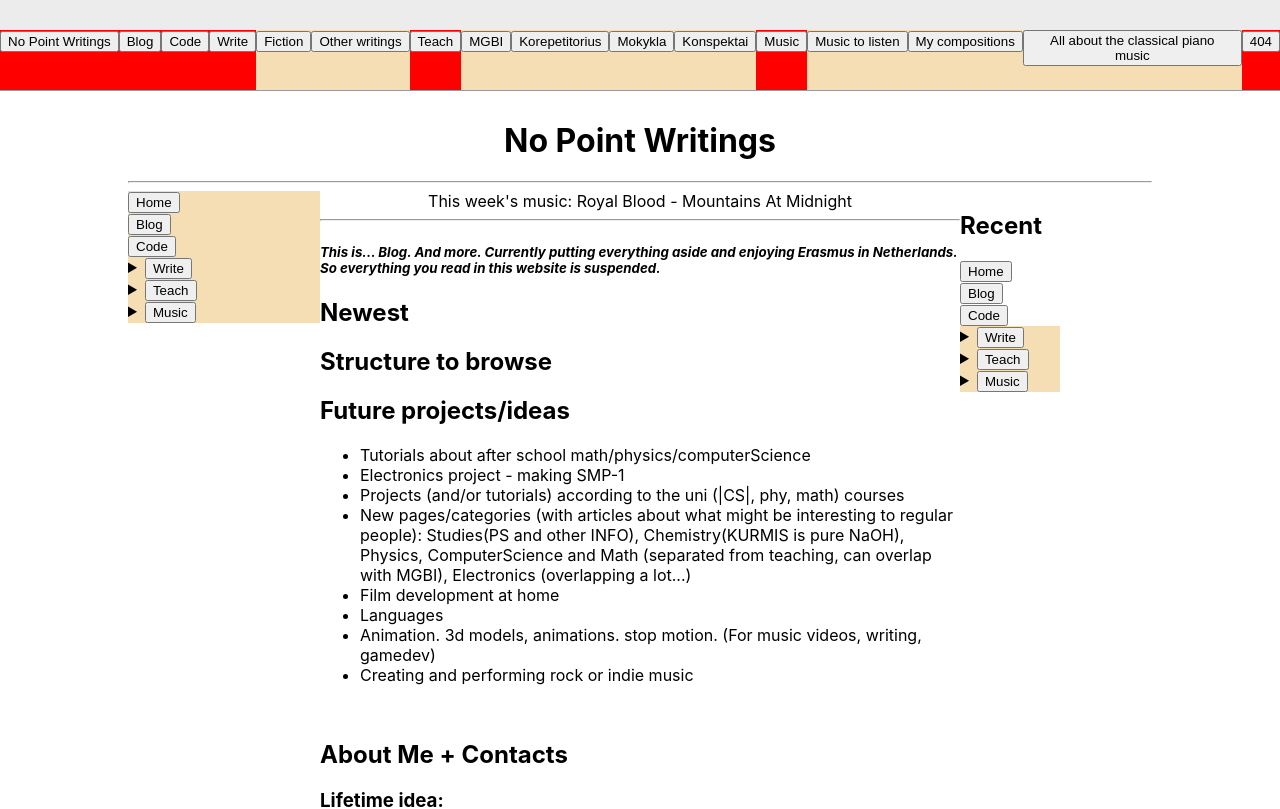
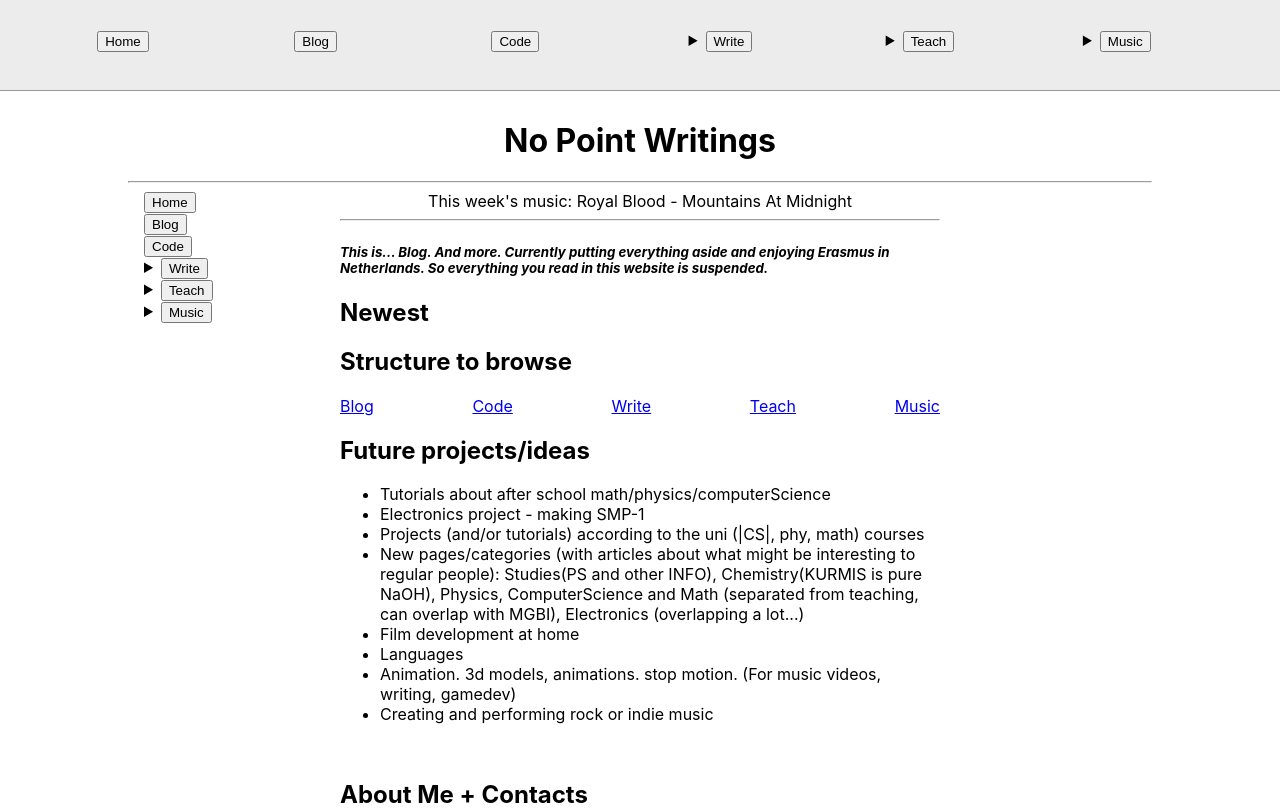
Before and after one commit to naglissul/naglissul.github.io, a React (Create React App) app: page / in a window 1280 px wide. Shown: the top 809 px of the page. Built offline with nearby package versions, Linux system fonts and the light colour scheme.

Commit message:
Decent navigation

```diff
--- a/src/App.tsx
+++ b/src/App.tsx
@@ -1,11 +1,9 @@
-import { Routes, Route, HashRouter, Outlet } from "react-router-dom";
+import { Routes, Route, HashRouter } from "react-router-dom";
 import { routes } from "./constants";
 import NavHeader from "./generalComponents/NavHeader";
 import TitleHeader from "./generalComponents/TitleHeader";
-import NavRecent from "./generalComponents/NavRecent";
 import NavTree from "./generalComponents/NavTree";
 import Contacts from "./pages/homePage/components/Contacts";
-import HomePage from "./pages/homePage/HomePage";
 
 function App() {
   return (
@@ -15,16 +13,14 @@ function App() {
         <TitleHeader />
         <main>
           <aside>
-            <NavTree />
+            <NavTree routes={routes} />
           </aside>
           <Routes>
             {routes.map((route, index) => (
               <Route key={index} path={route.path} element={route.element} />
             ))}
           </Routes>
-          <aside>
-            <NavRecent />
-          </aside>
+          <aside></aside>
         </main>
         <footer>
           <Contacts />
--- a/src/constants.tsx
+++ b/src/constants.tsx
@@ -11,41 +11,55 @@ export const POSTS_URL =
 export const TUTORIALS_URL =
   "https://raw.githubusercontent.com/naglissul/blog-posts/main/tutorials/";
 
-export const routes = [
+export interface IRoute {
+  path: string;
+  title: string;
+  element: JSX.Element;
+}
+
+export const routes: IRoute[] = [
   {
     path: "/",
     element: <HomePage />,
     title: "No Point Writings",
   },
-  { path: "/blog", title: "Blog", element: <BlogPage /> },
-  { path: "/code", title: "Code", element: <CodePage /> },
+  { path: "/blog/", title: "Blog", element: <BlogPage /> },
+  { path: "/code/", title: "Code", element: <CodePage /> },
   {
-    path: "/write",
+    path: "/write/",
     title: "Write",
     element: <WritePage />,
   },
   {
-    path: "/write/fiction",
+    path: "/write/fiction/",
     title: "Fiction",
-    element: <h1>Sniegas, slam, kiti tekstai... Language categories</h1>,
+    element: (
+      <section>
+        <h1>Sniegas, slam, kiti tekstai... Language categories</h1>
+      </section>
+    ),
   },
   {
-    path: "/write/other",
+    path: "/write/other/",
     title: "Other writings",
-    element: <h1>Book of everything</h1>,
+    element: (
+      <section>
+        <h1>Book of everything</h1>
+      </section>
+    ),
   },
   {
-    path: "/teach",
+    path: "/teach/",
     title: "Teach",
     element: <TeachPage />,
   },
   {
-    path: "/teach/mgbi",
+    path: "/teach/mgbi/",
     title: "MGBI",
     element: <h1>Mokslas gali būti įdomus. Mostly addressed for LT</h1>,
   },
   {
-    path: "/teach/korep",
+    path: "/teach/korep/",
     title: "Korepetitorius",
     element: (
       <h1>
@@ -54,7 +68,7 @@ export const routes = [
     ),
   },
   {
-    path: "/teach/school",
+    path: "/teach/school/",
     title: "Mokykla",
     element: (
       <h1>
@@ -64,7 +78,7 @@ export const routes = [
     ),
   },
   {
-    path: "/teach/konsp",
+    path: "/teach/konsp/",
     title: "Konspektai",
     element: (
       <h1>
@@ -74,23 +88,23 @@ export const routes = [
   },
 
   {
-    path: "/music",
+    path: "/music/",
     title: "Music",
     element: <MusicPage />,
   },
   {
-    path: "/music/listen",
+    path: "/music/listen/",
     title: "Music to listen",
     element: <h1>Here about the music that I listen</h1>,
   },
   {
-    path: "/music/compose",
+    path: "/music/compose/",
     title: "My compositions",
     element: <h1>Fistly, the piano...</h1>,
   },
   {
-    path: "/music/piano",
-    title: "All about the classical piano music",
+    path: "/music/piano/",
+    title: "Classical piano",
     element: (
       <h1>
         I play on youtube, list of the best pieces..., places to play piano
--- a/src/generalComponents/NavHeader/index.tsx
+++ b/src/generalComponents/NavHeader/index.tsx
@@ -1,46 +1,86 @@
 import { NavigateFunction, useNavigate } from "react-router-dom";
 import { StyledNavHeader } from "./NavHeader.styled";
+import { IRoute } from "../../constants";
+import React from "react";
 
-interface IRoute {
+interface ISubRoute extends IRoute {}
+
+interface ISuperRoute {
   path: string;
   title: string;
   element: JSX.Element;
+  children: JSX.Element[];
 }
 
 interface INavProps {
-  routes: Array<IRoute>;
+  routes: IRoute[];
 }
 
-const SubRoute: React.FC<IRoute> = ({ path, title }) => {
+const SuperRoute: React.FC<ISuperRoute> = ({ path, title, children }) => {
+  const navigate: NavigateFunction = useNavigate();
+
+  return React.Children.count(children) !== 0 ? (
+    <div style={{ width: "100px" }}>
+      <details>
+        <summary>
+          <button onClick={() => navigate(path)}>{title}</button>
+        </summary>
+        <ul>{children}</ul>
+      </details>
+    </div>
+  ) : (
+    <div style={{ width: "100px" }}>
+      <button onClick={() => navigate(path)}>{title}</button>
+    </div>
+  );
+};
+
+const SubRoute: React.FC<ISubRoute> = ({ path, title }) => {
   const navigate: NavigateFunction = useNavigate();
 
   return (
-    <span style={{ backgroundColor: "wheat" }}>
-      <button onClick={() => navigate(path)}>{title}</button>
-    </span>
-  );
-};
-
-const SuperRoute: React.FC<IRoute> = ({ path, title }) => {
-  const navigate: NavigateFunction = useNavigate();
-
-  return (
-    <span style={{ backgroundColor: "red" }}>
-      <button onClick={() => navigate(path)}>{title}</button>
-    </span>
+    <li>
+      <button
+        onClick={() => {
+          navigate(path);
+        }}
+      >
+        {title}
+      </button>
+    </li>
   );
 };
 
 const NavHeader: React.FC<INavProps> = ({ routes }) => {
+  function numOfSlashes(str: string): number {
+    return str.split("/").length - 1;
+  }
+
   return (
     <StyledNavHeader>
-      {routes.map((route: IRoute, index: number) =>
-        route.path.split("/").length - 1 > 1 ? (
-          <SubRoute key={index} {...route} />
-        ) : (
-          <SuperRoute key={index} {...route} />
+      {routes
+        .filter(
+          (route) =>
+            numOfSlashes(route.path) === 2 || numOfSlashes(route.path) === 1
         )
-      )}
+        .map((route) => (
+          <SuperRoute
+            {...route}
+            key={route.title}
+            title={route.path === "/" ? "Home" : route.title}
+          >
+            {routes
+              .filter(
+                (subroute) =>
+                  numOfSlashes(subroute.path) === 3 &&
+                  subroute.path.includes(route.path) &&
+                  route.path !== "/"
+              )
+              .map((subroute) => (
+                <SubRoute key={subroute.title} {...subroute} />
+              ))}
+          </SuperRoute>
+        ))}
     </StyledNavHeader>
   );
 };
--- a/src/generalComponents/NavRecent.tsx
+++ /dev/null
@@ -1,94 +0,0 @@
-import { useNavigate } from "react-router-dom";
-function NavRecent() {
-  const navigate = useNavigate();
-  return (
-    <>
-      <h1>Recent</h1>
-      <nav>
-        <div style={{ width: "100px" }}>
-          <button
-            onClick={() => {
-              navigate("/");
-            }}
-          >
-            Home
-          </button>
-        </div>
-        <div style={{ width: "100px" }}>
-          <button
-            onClick={() => {
-              navigate("/blog");
-            }}
-          >
-            Blog
-          </button>
-        </div>
-        <div style={{ width: "100px" }}>
-          <button
-            onClick={() => {
-              navigate("/code");
-            }}
-          >
-            Code
-          </button>
-        </div>
-        <div style={{ width: "100px" }}>
-          <details style={{ backgroundColor: "wheat" }}>
-            <summary>
-              <button
-                onClick={() => {
-                  navigate("/write");
-                }}
-              >
-                Write
-              </button>
-            </summary>
-            <ul>
-              <li>Fiction</li>
-              <li>Other</li>
-            </ul>
-          </details>
-        </div>
-        <div style={{ width: "100px" }}>
-          <details style={{ backgroundColor: "wheat" }}>
-            <summary>
-              <button
-                onClick={() => {
-                  navigate("/teach");
-                }}
-              >
-                Teach
-              </button>
-            </summary>
-            <ul>
-              <li>School</li>
-              <li>Korep</li>
-              <li>Konsp</li>
-              <li>MGBI</li>
-            </ul>
-          </details>
-        </div>
-        <div style={{ width: "100px" }}>
-          <details style={{ backgroundColor: "wheat" }}>
-            <summary>
-              <button
-                onClick={() => {
-                  navigate("/music");
-                }}
-              >
-                Music
-              </button>
-            </summary>
-            <ul>
-              <li>Listen</li>
-              <li>Piano</li>
-              <li>Compose</li>
-            </ul>
-          </details>
-        </div>
-      </nav>
-    </>
-  );
-}
-
-export default NavRecent;
--- a/src/generalComponents/NavTree/NavTree.styled.tsx
+++ b/src/generalComponents/NavTree/NavTree.styled.tsx
@@ -1,5 +1,3 @@
 import styled from "styled-components";
 
-export const StyledNavTree = styled.nav`
-  background-color: wheat;
-`;
+export const StyledNavTree = styled.nav``;
--- a/src/generalComponents/NavTree/index.tsx
+++ b/src/generalComponents/NavTree/index.tsx
@@ -1,93 +1,88 @@
-import { useNavigate } from "react-router-dom";
+import { NavigateFunction, useNavigate } from "react-router-dom";
 import { StyledNavTree } from "./NavTree.styled";
+import { IRoute } from "../../constants";
+import React from "react";
 
-function NavTree() {
-  const navigate = useNavigate();
+interface ISubRoute extends IRoute {}
+
+interface ISuperRoute {
+  path: string;
+  title: string;
+  element: JSX.Element;
+  children: JSX.Element[];
+}
+
+interface INavProps {
+  routes: IRoute[];
+}
+
+const SuperRoute: React.FC<ISuperRoute> = ({ path, title, children }) => {
+  const navigate: NavigateFunction = useNavigate();
+
+  return React.Children.count(children) !== 0 ? (
+    <div style={{ width: "100px" }}>
+      <details>
+        <summary>
+          <button onClick={() => navigate(path)}>{title}</button>
+        </summary>
+        <ul>{children}</ul>
+      </details>
+    </div>
+  ) : (
+    <div style={{ width: "100px" }}>
+      <button onClick={() => navigate(path)}>{title}</button>
+    </div>
+  );
+};
+
+const SubRoute: React.FC<ISubRoute> = ({ path, title }) => {
+  const navigate: NavigateFunction = useNavigate();
+
+  return (
+    <li>
+      <button
+        onClick={() => {
+          navigate(path);
+        }}
+      >
+        {title}
+      </button>
+    </li>
+  );
+};
+
+const NavTree: React.FC<INavProps> = ({ routes }) => {
+  function numOfSlashes(str: string): number {
+    return str.split("/").length - 1;
+  }
+
   return (
     <StyledNavTree>
-      <div style={{ width: "100px" }}>
-        <button
-          onClick={() => {
-            navigate("/");
-          }}
-        >
-          Home
-        </button>
-      </div>
-      <div style={{ width: "100px" }}>
-        <button
-          onClick={() => {
-            navigate("/blog");
-          }}
-        >
-          Blog
-        </button>
-      </div>
-      <div style={{ width: "100px" }}>
-        <button
-          onClick={() => {
-            navigate("/code");
-          }}
-        >
-          Code
-        </button>
-      </div>
-      <div style={{ width: "100px" }}>
-        <details style={{ backgroundColor: "wheat" }}>
-          <summary>
-            <button
-              onClick={() => {
-                navigate("/write");
-              }}
-            >
-              Write
-            </button>
-          </summary>
-          <ul>
-            <li>Fiction</li>
-            <li>Other</li>
-          </ul>
-        </details>
-      </div>
-      <div style={{ width: "100px" }}>
-        <details style={{ backgroundColor: "wheat" }}>
-          <summary>
-            <button
-              onClick={() => {
-                navigate("/teach");
-              }}
-            >
-              Teach
-            </button>
-          </summary>
-          <ul>
-            <li>School</li>
-            <li>Korep</li>
-            <li>Konsp</li>
-            <li>MGBI</li>
-          </ul>
-        </details>
-      </div>
-      <div style={{ width: "100px" }}>
-        <details style={{ backgroundColor: "wheat" }}>
-          <summary>
-            <button
-              onClick={() => {
-                navigate("/music");
-              }}
-            >
-              Music
-            </button>
-          </summary>
-          <ul>
-            <li>Listen</li>
-            <li>Piano</li>
-            <li>Compose</li>
-          </ul>
-        </details>
-      </div>
+      {routes
+        .filter(
+          (route) =>
+            numOfSlashes(route.path) === 2 || numOfSlashes(route.path) === 1
+        )
+        .map((route) => (
+          <SuperRoute
+            {...route}
+            key={route.title}
+            title={route.path === "/" ? "Home" : route.title}
+          >
+            {routes
+              .filter(
+                (subroute) =>
+                  numOfSlashes(subroute.path) === 3 &&
+                  subroute.path.includes(route.path) &&
+                  route.path !== "/"
+              )
+              .map((subroute) => (
+                <SubRoute key={subroute.title} {...subroute} />
+              ))}
+          </SuperRoute>
+        ))}
     </StyledNavTree>
   );
-}
+};
 
 export default NavTree;
--- a/src/index.css
+++ b/src/index.css
@@ -23,6 +23,8 @@ section {
 aside {
   display: block;
   flex: 3 3 0;
+  padding-left: 1em;
+  padding-right: 1em;
 }
 
 @media screen and (max-width: 768px) {
--- a/src/pages/blogPage/BlogPage.tsx
+++ b/src/pages/blogPage/BlogPage.tsx
@@ -78,6 +78,10 @@ function BlogPage() {
           than researched phylosophy summary)
         </li>
       </ul>
+      <p>
+        Posts will usually are uploaded after my student life stage (usually one
+        semester) is done
+      </p>
       {files
         ? files.map((file: post) => (
             <BlogPost key={file.name} id={file.name} text={file.content} />
--- a/src/pages/homePage/HomePage.tsx
+++ b/src/pages/homePage/HomePage.tsx
@@ -1,3 +1,4 @@
+import { Link } from "react-router-dom";
 import Archive from "./components/Archive";
 import BestMusic from "./components/BestMusic";
 import Contacts from "./components/Contacts";
@@ -25,6 +26,13 @@ function HomePage() {
       </h5>
       <h1>Newest</h1>
       <h1>Structure to browse</h1>
+      <span style={{ display: "flex", justifyContent: "space-between" }}>
+        <Link to="/blog/">Blog</Link>
+        <Link to="/code/">Code</Link>
+        <Link to="/write/">Write</Link>
+        <Link to="/teach/">Teach</Link>
+        <Link to="/music/">Music</Link>
+      </span>
 
       <h1>Future projects/ideas</h1>
       <ul>
```
